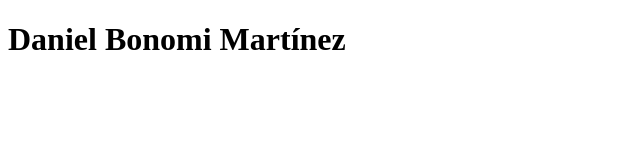
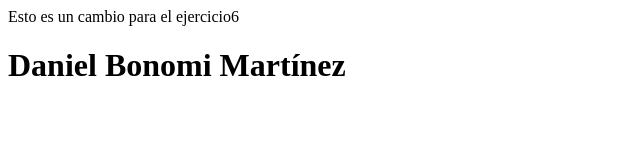
Before and after one commit to arvodb/repoRemoto, a plain HTML site: page index.html in a window 1280 px wide. Shown: the whole page, without its empty margins (0-640 px from the left). Drawn offline with Linux system fonts and the light colour scheme.

Commit message:
Ejercicio6: Realizados cambios en el index

```diff
--- a/index.html
+++ b/index.html
@@ -4,9 +4,10 @@
     <meta charset="UTF-8">
     <meta http-equiv="X-UA-Compatible" content="IE=edge">
     <meta name="viewport" content="width=device-width, initial-scale=1.0">
-    <title>index</title>
+    <title>indexEj6</title>
 </head>
 <body>
+    <span>Esto es un cambio para el ejercicio6</span>
     <h1>Daniel Bonomi Martínez</h1>
 </body>
 </html>
```
